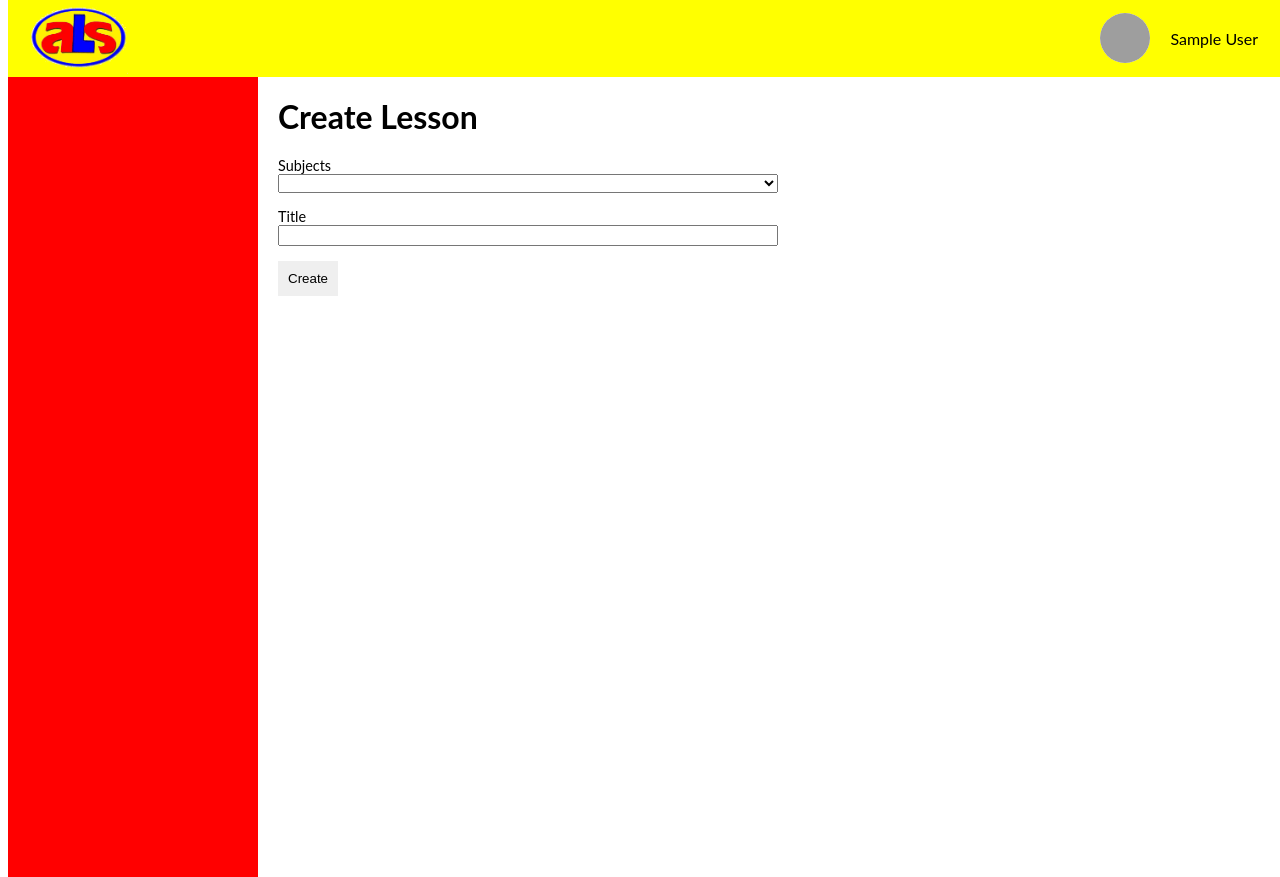
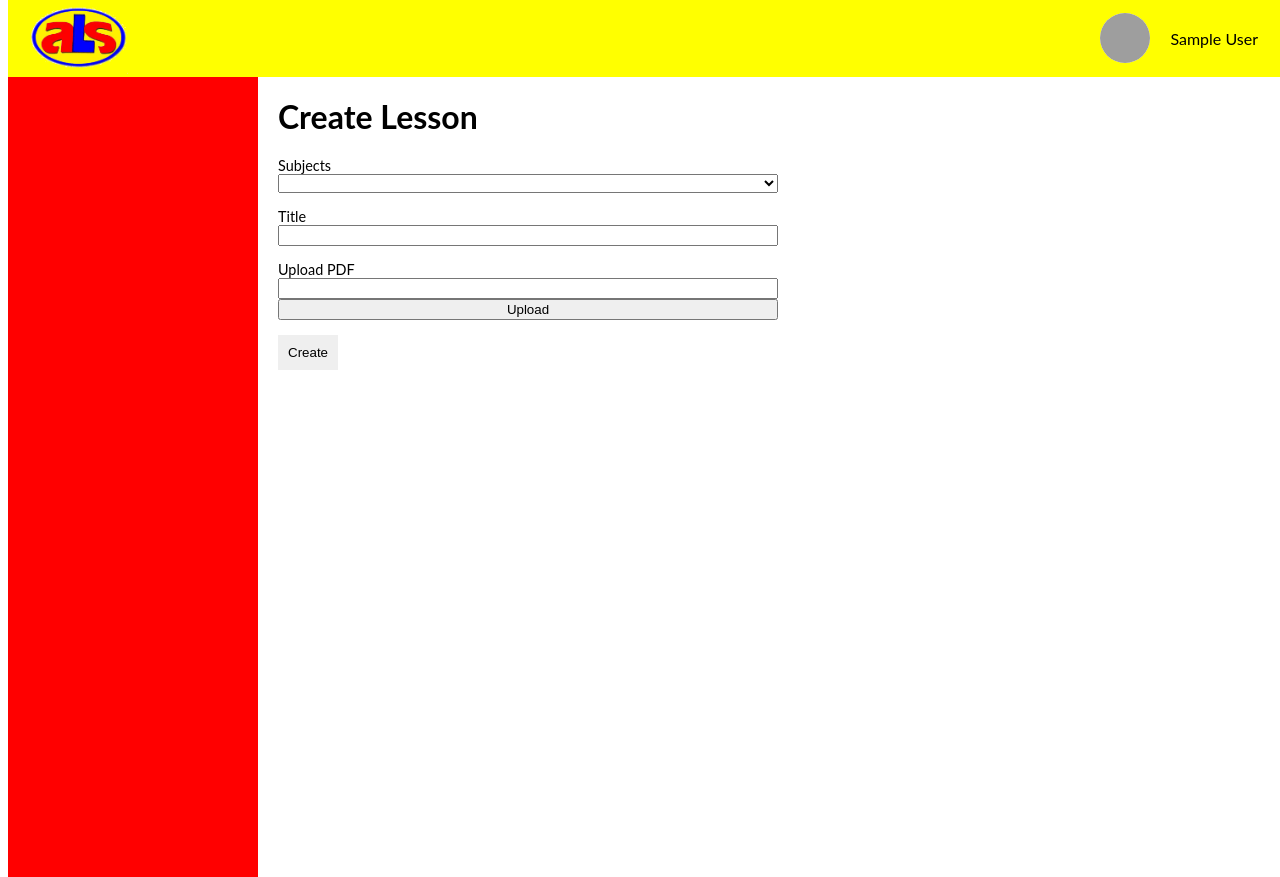
Before and after one commit to core2drew/als_project, a PHP site: page /coordinator/lesson/create.php?page=1 in a window 1280 px wide. Run offline with PHP 8.4, Linux system fonts and the light colour scheme; the visitor is signed in with stand-in values (Sample User, id 1); data that the repository does not hold is empty; grey boxes are pictures that could not be loaded.

Commit message:
Update lesson upload

```diff
--- a/coordinator/lesson/create.php
+++ b/coordinator/lesson/create.php
@@ -17,7 +17,7 @@
 
 <div id="Coordinator" class="wrapper">
   <?php include '../../includes/sidebar.php'; ?>
-  <div id="LessonForm" class="page">
+  <div id="ManageLessons" class="page">
     <?php if(isset($is_success) && $is_success): ?>
       <div class="message">
         <h1>Lesson Created Successfully</h1>
@@ -34,11 +34,7 @@
               $subjects_count = mysqli_num_rows($subjects_result);
 
               while($subject_row = mysqli_fetch_array($subjects_result, MYSQLI_ASSOC)) {
-                if($row['id'] == $subject_row['id'] ) {
-                  echo "<option value='$subject_row[id]' selected>$subject_row[title]</option>";
-                }else {
-                  echo "<option value='$subject_row[id]'>$subject_row[title]</option>";
-                }
+                echo "<option value='$subject_row[id]'>$subject_row[title]</option>";
               }
             ?>
           </select>
@@ -47,6 +43,13 @@
           <label class="label">Title</label>
           <input type="text" name="title" value="<?php echo isset($_POST['title']) ? $_POST['title'] : '' ?>"/>
           <?php echo isset($error_fields['title']) ? "<label class='error'>$error_fields[title]</label>" : null ?>
+        </div>
+        <div class="input" id="PDFLesson">
+          <label class="label">Upload PDF</label>
+          <input type="text" name="filename" readonly/>
+          <input type="file" name="pdf_file" accept="application/pdf" value=''/>
+          <?php echo isset($error_fields['pdf_file']) ? "<label class='error'>$error_fields[pdf_file]</label>" : null ?>
+          <button class="btn upload-btn">Upload</button>
         </div>
         <button class='button' type="submit">Create</button>
       </form>
--- a/coordinator/lesson/lessons.php
+++ b/coordinator/lesson/lessons.php
@@ -42,7 +42,8 @@
       <table class="table">
         <thead>
           <th>Title</th>
-          <th class="options">Options</th>
+          <th>View</th>
+          <th>Options</th>
         </thead>
       </table>
       <div class="no-records">
@@ -52,6 +53,7 @@
       <table class="table">
       <thead>
         <th>Title</th>
+        <th>View</th>
         <th>Options</th>
       </thead>
       <tbody>
@@ -65,6 +67,7 @@
             $table_row =
             "<tr>
               <td>$title</td>
+              <td>View</td>
               <td class='option'>$update_btn $delete_btn</td>
             </tr>";
             echo $table_row;
```
